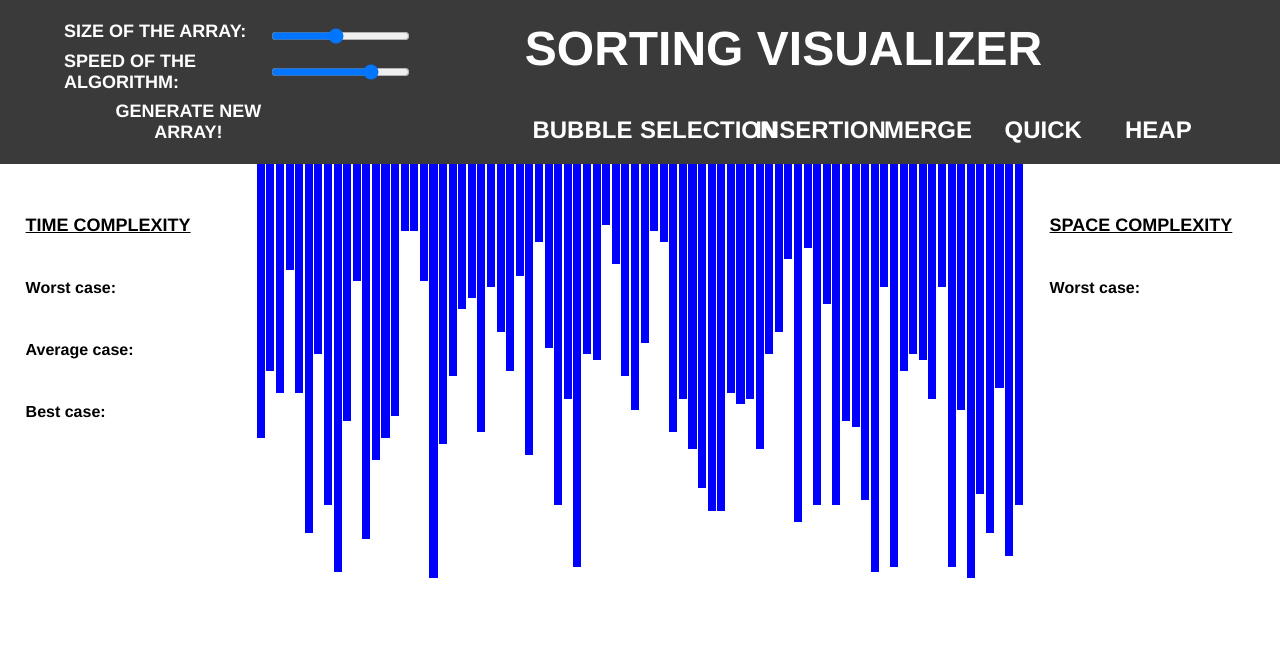
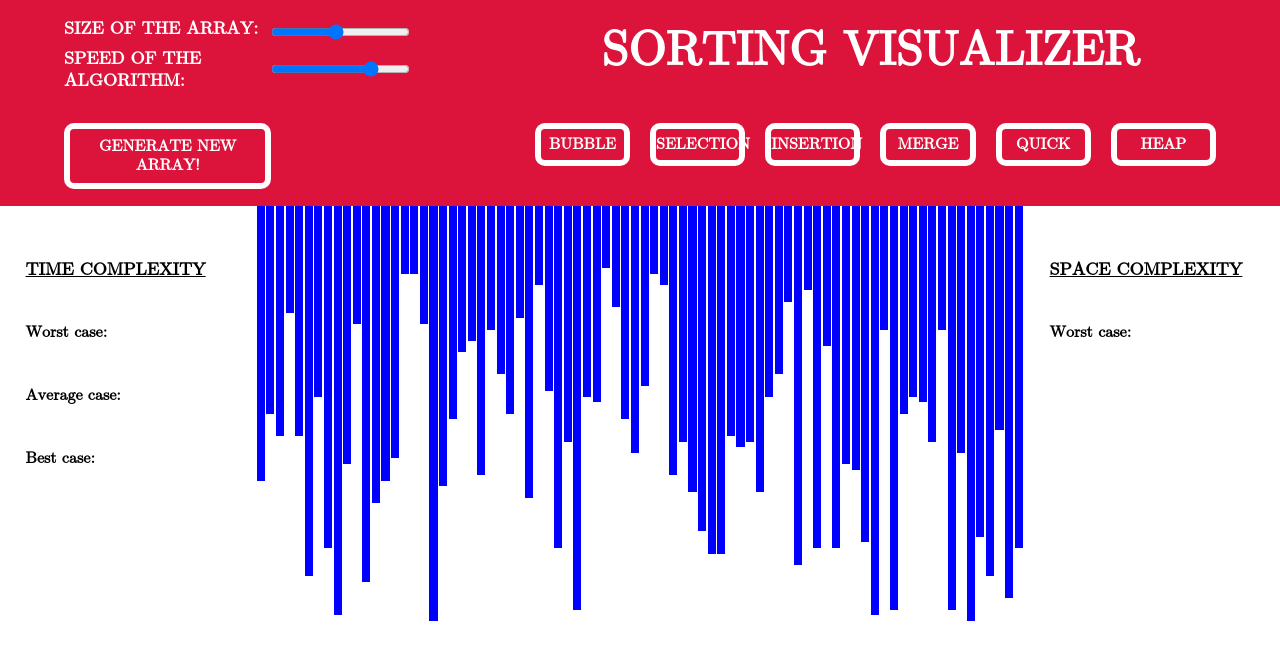
Before and after one commit to Anam06-2001/AlgorithmVisualizer, a plain HTML site: page index.html in a window 1280 px wide. Drawn offline with Linux system fonts and the light colour scheme.

Commit message:
Update style.css

```diff
--- a/css/style.css
+++ b/css/style.css
@@ -5,11 +5,12 @@
   font-size: large;
   font-weight: bold;
   text-transform: uppercase;
+  font-family: math;
 }
 
 nav {
-  background-color: #3b3a3a;
-  color: white;
+  background-color: crimson;
+  color: rgb(255, 255, 255);
   display: -ms-grid;
   display: grid;
   -ms-grid-columns: 30% 60%;
@@ -41,8 +42,11 @@ nav .array-inputs #a_generate {
   border: none;
   outline: none;
   color: white;
-  padding: 4% 0% 0% 0%;
-  padding-left: 20%;
+  border: 6px solid white;
+  margin-top: 32px;
+  padding: 8px;
+  border-radius: 10px;
+  font-size: medium;
 }
 
 nav .array-inputs #a_generate:hover {
@@ -60,9 +64,11 @@ nav .header_right {
 }
 
 nav .header_right .nav-heading {
-  display: inline-block;
+  display: flex;
+  justify-content:center;
   font-size: xxx-large;
   padding: 3% 0%;
+  font-family: math;
 }
 
 nav .header_right .algos {
@@ -80,11 +86,14 @@ nav .header_right .algos button {
   color: white;
   outline: none;
   padding: 5% 0%;
-  font-size: x-large;
+  font-size: initial;
+  border: 6px solid white;
+  margin: 10px;
+  border-radius: 10px;
 }
 
 nav .header_right .algos button:hover {
-  background-color: blue;
+  background-color: burlywood;
   cursor: pointer;
 }
 
@@ -100,7 +109,7 @@ nav .header_right .algos .butt_locked:hover {
 
 nav .header_right .algos .butt_selected {
   background-color: white;
-  color: green;
+  color: blue;
 }
 
 nav .header_right .algos .butt_selected:hover {
@@ -165,19 +174,11 @@ section #Info_Cont2 h3 {
   display: none;
 }
 
-/*
-@media (max-width: 480px)//Mobiles
-{
-
+.ad{
+  display:flex;
+  justify-content:center;
+  align-items: center;
+  background-color: blanchedalmond;
+  font-family: cursive;
+  font-size: small;
 }
-
-@media (min-width: 481px) and (max-width: 1250px)//Tablets
-{
-
-}
-
-@media (min-width: 1251px)//Laptops and up
-{
-
-}
-*/
```
